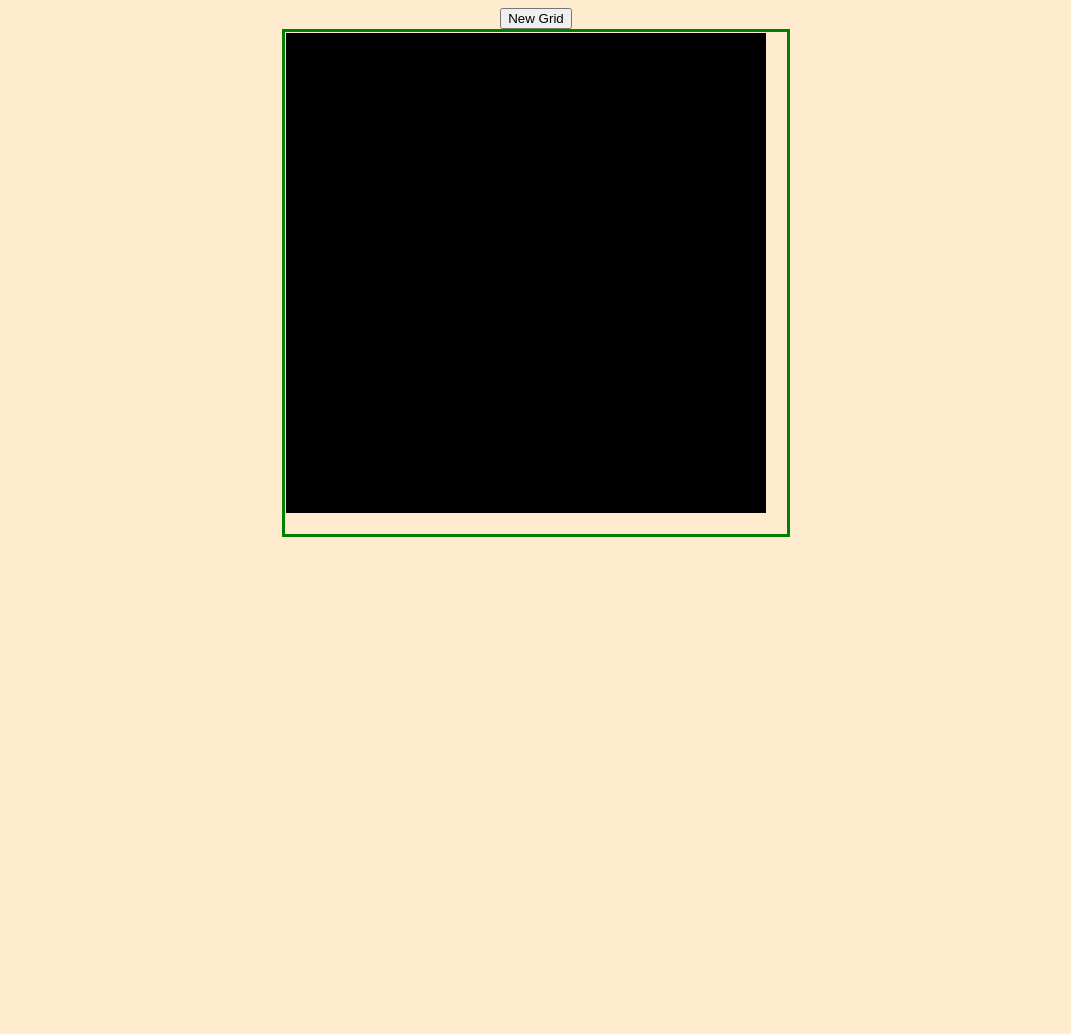
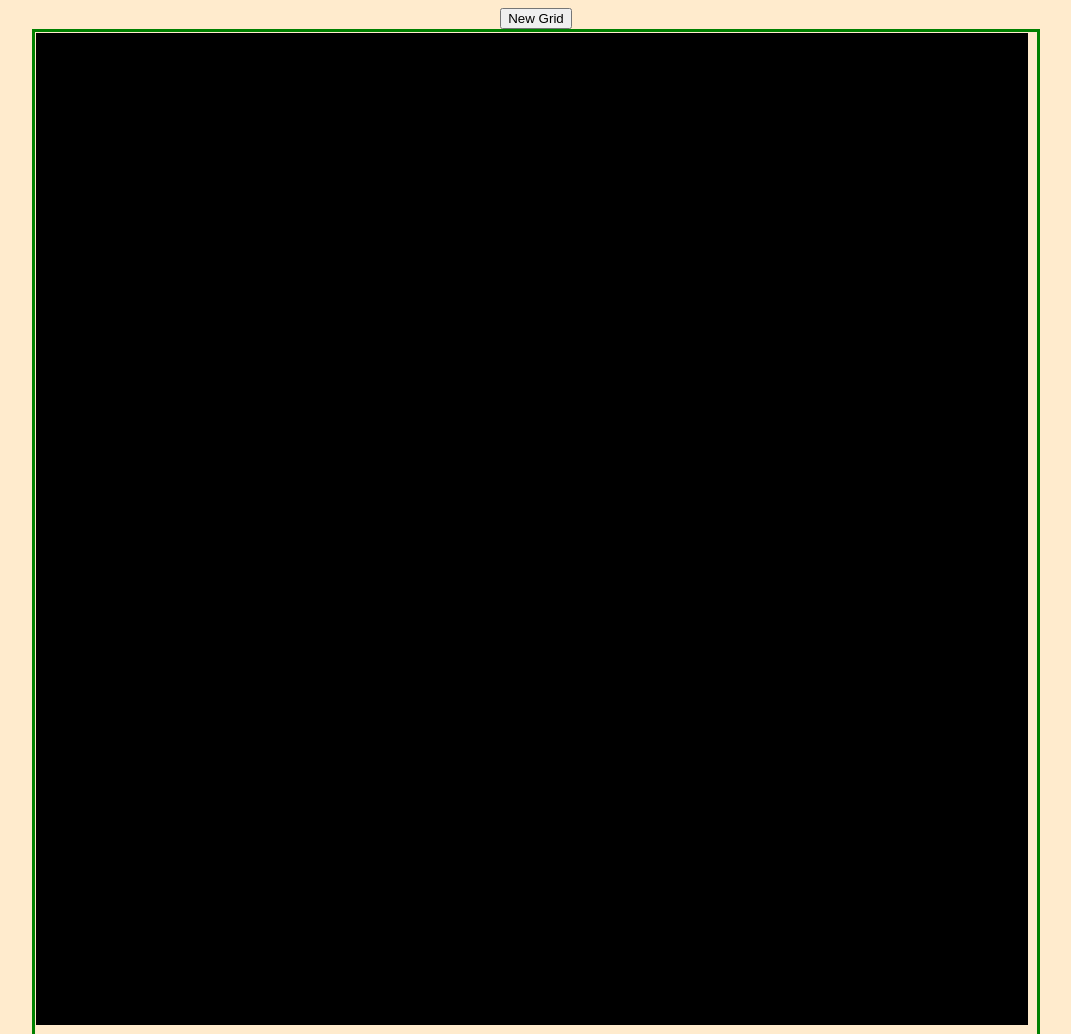
Before and after one commit to BrunoWeisz/Etch-A-Sketch, a plain HTML site: page index.html in a window 1280 px wide. Shown: the top 1034 px of the page, without its empty margins (104-1175 px from the left). Before the commit the page ends 800 px from the top, so only its background shows below. Drawn offline with Linux system fonts and the light colour scheme.

Commit message:
some changes

```diff
--- a/elementCreator.js
+++ b/elementCreator.js
@@ -1,5 +1,6 @@
 const gridContainer = document.querySelector("#gridContainer");
 const colors = ["blue", "red", "green"];
+
 
 newGridOfSize(16,16);
 
@@ -37,7 +38,7 @@ resetButton.addEventListener("click", resetGrid);
 function resetGrid(ev){
     Array.from(gridContainer.childNodes).forEach((e)=> gridContainer.removeChild(e))
     let sideQuantity = parseInt(window.prompt("Ingrese la cantidad de filas"));
-    let squareSide = Math.floor(500/sideQuantity);
+    let squareSide = Math.floor(1000/sideQuantity);
     gridContainer.style.cssText = `display: grid;
                                    grid-template-columns: repeat(${sideQuantity}, ${squareSide}px);
                                    grid-template-rows: repeat(${sideQuantity}, ${squareSide}px);`;
--- a/style.css
+++ b/style.css
@@ -5,15 +5,15 @@ body{
 
 .divCenter{
     margin: auto;
-    width: 500px;
-    height: 500px;
+    width: 1000px;
+    height: 1000px;
     border: 3px solid green;
     padding: 1px;
 }
 
 #gridContainer{
     display: grid;
-    grid-template-columns: repeat(16, 30px);
-    grid-template-rows: repeat(16, 30px);
+    grid-template-columns: repeat(16, 62px);
+    grid-template-rows: repeat(16, 62px);
 
 }
```
